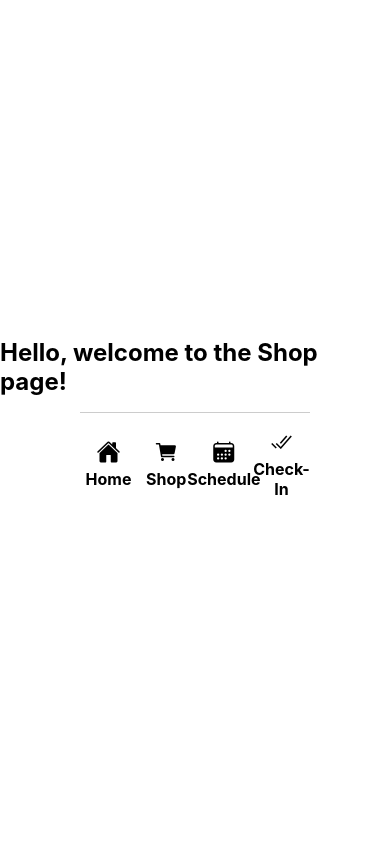
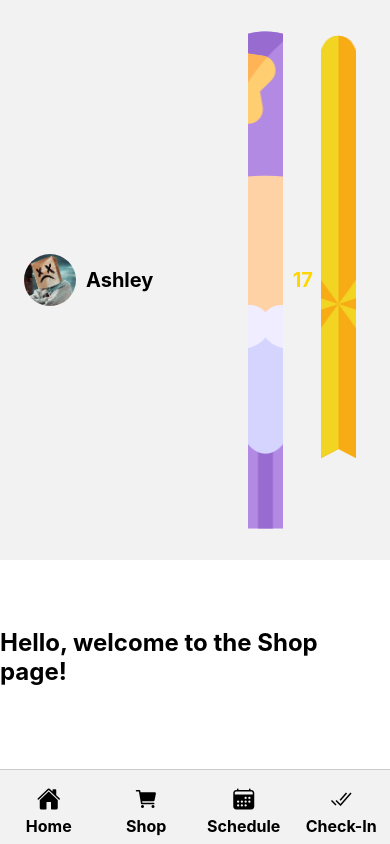
Before and after one commit to glennquah/EarnOClock, a React Native app in the folder frontend/: screen /Shop in a window 390 px wide. Built offline with nearby package versions, Linux system fonts and the light colour scheme; what amazon-cognito-identity-js would draw is missing.

Commit message:
Changed screens layout

```diff
--- a/frontend/Components/NavBar.js
+++ b/frontend/Components/NavBar.js
@@ -1,9 +1,6 @@
 import Icon from "react-native-vector-icons/Ionicons";
-import { createBottomTabNavigator } from "@react-navigation/bottom-tabs";
 import React from "react";
 import { StyleSheet, View, Text, TouchableOpacity } from "react-native";
-
-const Tab = createBottomTabNavigator();
 
 const NavBar = ({ navigation }) => {
   return (
@@ -39,33 +36,7 @@ const NavBar = ({ navigation }) => {
     </View>
   );
 };
-/*
-const NavigationBar = () => {
-  return (
-    <Tab.Navigator
-      screenOptions={({ route }) => ({
-        tabBarIcon: ({ color, size }) => {
-          let iconName;
-          if (route.name === 'Home') {
-            iconName = 'home';
-          } else if (route.name === 'Shop') {
-            iconName = 'cart';
-          } else if (route.name === 'Schedule') {
-            iconName = 'calendar';
-          } else if (route.name === 'CheckIn') {
-            iconName = 'checkmark-done';
-          }
-          return <Ionicons name={iconName} size={size} color={color} />;
-        },
-      })}
-    >
-      <Tab.Screen name="Home" component={HomeScreen} />
-      <Tab.Screen name="Shop" component={ShopScreen} />
-      <Tab.Screen name="Schedule" component={ScheduleScreen} />
-      <Tab.Screen name="CheckIn" component={CheckInScreen} />
-    </Tab.Navigator>
-  );
-}; */
+
 const styles = StyleSheet.create({
   container: {
     flex: 1,
--- a/frontend/screens/CheckIn.js
+++ b/frontend/screens/CheckIn.js
@@ -21,11 +21,11 @@ const CheckInScreen = () => {
 
   return (
     <SafeAreaView style={styles.safeAreaView}>
+      <ProfileBar navigation={navigation} />
+      <StatusBar barStyle="dark-content" />
       <View style={styles.container}>
-        <StatusBar barStyle="dark-content" />
-        <ProfileBar navigation={navigation} />
-        <NavigationBar navigation={navigation} />
       </View>
+      <NavigationBar navigation={navigation} />
     </SafeAreaView>
   );
 };
--- a/frontend/screens/Home.js
+++ b/frontend/screens/Home.js
@@ -1,17 +1,18 @@
 import React from "react";
-import { StatusBar, StyleSheet, Text, View } from "react-native";
+import { StatusBar, StyleSheet, Text, View, SafeAreaView } from "react-native";
 import NavigationBar from "../Components/NavBar";
 import { useNavigation } from "@react-navigation/native";
-import ProfileAppBar from "../Components/ProfileBar";
+import ProfileBar from "../Components/ProfileBar";
 
 const HomeScreen = () => {
   const navigation = useNavigation();
 
   return (
+    <SafeAreaView style={styles.safeAreaView}>
+      <ProfileBar navigation={navigation} />
+      <StatusBar barStyle="dark-content" />
       <View style={styles.container}>
-      <StatusBar barStyle="dark-content" />
         <View style={styles.appBar}>
-        <ProfileAppBar />
           {/*<Image
             source={require('./profile-picture.jpg')}
             style={styles.profilePicture}
@@ -34,12 +35,16 @@ const HomeScreen = () => {
           <Text>10 June 2023, Saturday 15:00 - 23:00 | 8h</Text>
           <Text>1 barista needed</Text>
         </View>
+      </View>
       <NavigationBar navigation={navigation} />
-    </View>
+    </SafeAreaView>
   );
 };
 
 const styles = StyleSheet.create({
+  safeAreaView: {
+    flex: 1,
+  },
   container: {
     flex: 1,
     backgroundColor: "#fff",
--- a/frontend/screens/Profile.js
+++ b/frontend/screens/Profile.js
@@ -1,5 +1,5 @@
 import React from "react";
-import { StyleSheet, Text, View } from "react-native";
+import { StyleSheet, Text, View, SafeAreaView } from "react-native";
 import NavigationBar from "../Components/NavBar";
 import { useNavigation } from "@react-navigation/native";
 
@@ -7,14 +7,19 @@ const ProfileScreen = () => {
   const navigation = useNavigation();
 
   return (
+    <SafeAreaView style={styles.safeAreaView}>
     <View style={styles.container}>
       <Text style={styles.text}>Hello, welcome to the Profile page!</Text>
-      <NavigationBar navigation={navigation} />
     </View>
+    <NavigationBar navigation={navigation} />
+    </SafeAreaView>
   );
 };
 
 const styles = StyleSheet.create({
+  safeAreaView: {
+    flex: 1,
+  },
   container: {
     flex: 1,
     justifyContent: "center",
--- a/frontend/screens/Schedule.js
+++ b/frontend/screens/Schedule.js
@@ -1,5 +1,5 @@
 import React from "react";
-import { Text, View, StyleSheet } from "react-native";
+import { Text, View, StyleSheet, SafeAreaView } from "react-native";
 import Calendar from "../Components/Calendar";
 import NavigationBar from "../Components/NavBar";
 import { useNavigation } from "@react-navigation/native";
@@ -11,6 +11,7 @@ import companyLogo from "../assets/starbucks.png";
 const ScheduleScreen = () => {
   const navigation = useNavigation();
   return (
+    <SafeAreaView style={styles.safeAreaView}>
     <View style={styles.background}>
       <Calendar style={styles.calendar}> </Calendar>
       <View style={styles.container}>
@@ -48,10 +49,14 @@ const ScheduleScreen = () => {
       </View>
       <NavigationBar navigation={navigation} />
     </View>
+    </SafeAreaView>
   );
 };
 
 const styles = StyleSheet.create({
+  safeAreaView: {
+    flex: 1,
+  },
   background: {
     flex: 1,
     justifyContent: "center", // vertical alignment
--- a/frontend/screens/Shop.js
+++ b/frontend/screens/Shop.js
@@ -1,20 +1,27 @@
 import React from 'react';
-import { StyleSheet, Text, View } from 'react-native';
+import { StyleSheet, Text, View, SafeAreaView } from 'react-native';
 import NavigationBar from '../Components/NavBar';
 import { useNavigation } from '@react-navigation/native';
+import ProfileBar from "../Components/ProfileBar";
 
 const ShopScreen = () => {
   const navigation = useNavigation();
 
   return (
+    <SafeAreaView style={styles.safeAreaView}>
+    <ProfileBar navigation={navigation} />
     <View style={styles.container}>
       <Text style={styles.text}>Hello, welcome to the Shop page!</Text>
-      <NavigationBar navigation={navigation}/>
     </View>
+    <NavigationBar navigation={navigation}/>
+    </SafeAreaView>
   );
 };
 
 const styles = StyleSheet.create({
+  safeAreaView: {
+    flex: 1,
+  },
   container: {
     flex: 1,
     justifyContent: 'center',
```
Lines whose indentation alone changed are shown as unchanged.
